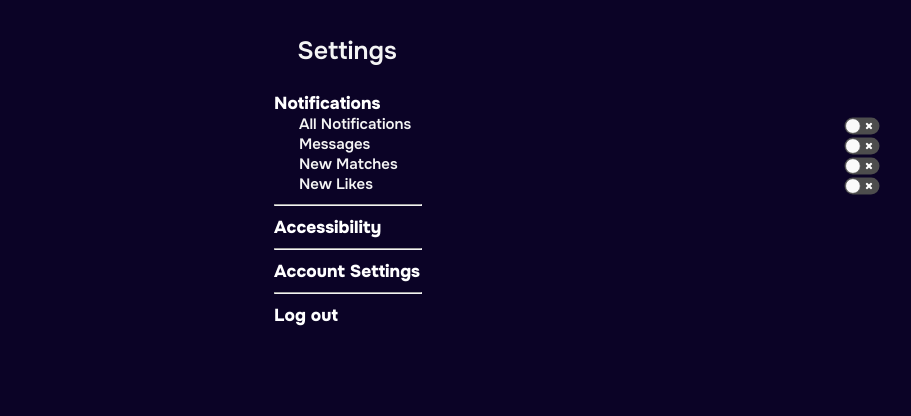
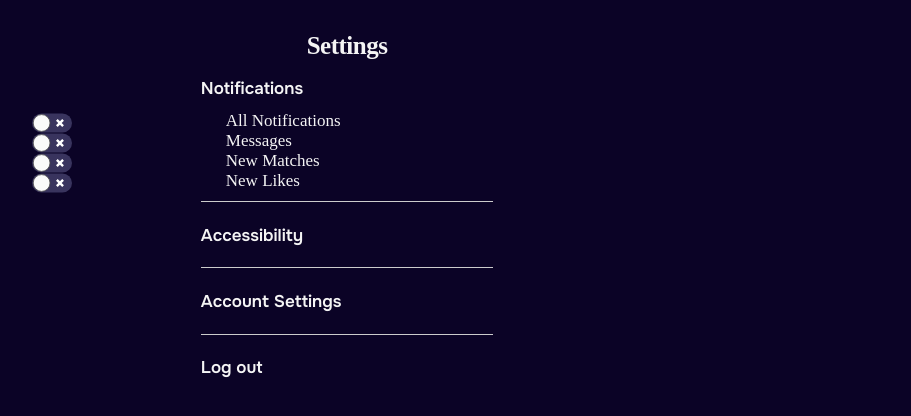
Before and after one commit to Murrmaid4/friendly_fire_app, a React (Create React App) app in the folder friendlyfire/: page / in a window 1280 px wide. Both pictures are taken after a click on the element "Notifications". Shown: the top 416 px of the page, without its empty margins (293-1204 px from the left). Built offline with nearby package versions, Linux system fonts and the light colour scheme.

Commit message:
Settings Page updated
added new styling and tweaks

```diff
--- a/friendlyfire/src/Pages/Settings/Settings.css
+++ b/friendlyfire/src/Pages/Settings/Settings.css
@@ -1,36 +1,78 @@
 
 .menu-header {
-    color: white;
-    font-family: OnestExtraBold;
-    font-size: 13pt;
-    text-align: left;
+  color: var(--Wild-Sand, #F4F4F4);
+  font-family: OnestSemibold;
+  font-size: 17px;
+  font-style: normal;
+  font-weight: 400;
+  line-height: 14px; /* 82.353% */
+  padding-bottom: 5%;
+  padding-top: 5%;
+
   }
-  body{
+  /*body{
     text-align: center;
     color: var(--white);
     font-family: OnestSemibold;
     font-size: 25px;
-  }
+  }*/
   .menu-items {
     margin-left: 25px;
-    font-size: 15px;
-    color: var(--white);
-    font-family: OnestSemiBold;
-    text-align: left;
+    color: var(--Wild-Sand, #F4F4F4);
+    font-family: Onest;
+    font-size: 17px;
+    font-style: normal;
+    font-weight: 400;
+    padding-right: 5%;
   }
 
   .menu-items p  {
-    font-size: 10px;
-    margin-top: 0;
-    text-align: left;
+    color: rgba(255, 255, 255, 0.50);
+    font-family: Onest;
+    font-size: 13px;
+    font-style: normal;
+    font-weight: 400;
+    line-height: 130%; /* 19.5px */
 
+  }
+  .settings-header{
+    padding-top: 10%;
+    color: var(--white);
+  text-align: center;
+  font-family: Onest;
+  font-size: 25px;
+  font-style: normal;
+  font-weight: 600;
+  line-height: 14px; /* 56% */
+  letter-spacing: -0.5px;
+  padding-bottom: 5%;
   }
 
 
+  .section-divider {
+    border-top: 1px solid #ccc;
+    margin: 10px 0;
+    color: #2C2849;
+    padding: 1px 0;
+  }
+
+
+ /* hr {
+    border-width: 0.2px;
+    border-color: var(--white);
+    margin: 20px auto;
+    width: 45%;
+    position: absolute;
+    right: 25%;
+
+  }*/
+
+
+/* React toggle css */
   .react-toggle {
     touch-action: pan-x;
-    right: 100px;
-    transform: scale(0.7);
+    left: 320px;
+    transform: scale(0.8);
     display: inline-block;
     position:fixed;
     cursor: pointer;
@@ -45,7 +87,7 @@
     -ms-user-select: none;
     user-select: none;
 
-    -webkit-tap-highlight-color: rgba(0,0,0,0);
+    -webkit-tap-highlight-color: rgba(179, 43, 43, 0);
     -webkit-tap-highlight-color: transparent;
   }
 
@@ -72,7 +114,7 @@
     height: 24px;
     padding: 0;
     border-radius: 30px;
-    background-color: #4D4D4D;
+    background-color: #39345e;;
     -webkit-transition: all 0.2s ease;
     -moz-transition: all 0.2s ease;
     transition: all 0.2s ease;
@@ -83,11 +125,11 @@
   }
 
   .react-toggle--checked .react-toggle-track {
-    background-color: #19AB27;
+    background-color:  var(--darBlue);
   }
 
   .react-toggle--checked:hover:not(.react-toggle--disabled) .react-toggle-track {
-    background-color: #128D15;
+    background-color: var(--darBlue);
   }
 
   .react-toggle-track-check {
@@ -155,26 +197,17 @@
 
   .react-toggle--checked .react-toggle-thumb {
     left: 27px;
-    border-color: #19AB27;
+    border-color: var(--darBlue);
   }
 
   .react-toggle--focus .react-toggle-thumb {
-    -webkit-box-shadow: 0px 0px 3px 2px #0099E0;
-    -moz-box-shadow: 0px 0px 3px 2px #0099E0;
-    box-shadow: 0px 0px 2px 3px #0099E0;
+    -webkit-box-shadow: 0px 0px 3px 2px var(--darBlue);
+    -moz-box-shadow: 0px 0px 3px 2px var(--darBlue);
+    box-shadow: 0px 0px 2px 3px var(--darBlue);
   }
 
   .react-toggle:active:not(.react-toggle--disabled) .react-toggle-thumb {
-    -webkit-box-shadow: 0px 0px 5px 5px #0099E0;
-    -moz-box-shadow: 0px 0px 5px 5px #0099E0;
-    box-shadow: 0px 0px 5px 5px #0099E0;
+    -webkit-box-shadow: 0px 0px 5px 5px var(--darBlue);
+    -moz-box-shadow: 0px 0px 5px 5px var(--darBlue);
+    box-shadow: 0px 0px 5px 5px var(--darBlue);
   }
-
-  hr {
-    border-width: 0.2px;
-    border-color: var(--white);
-    margin: 10px auto;
-    width: 100%;
-    position: static;
-
-  }
--- a/friendlyfire/src/Pages/Settings/Settings.js
+++ b/friendlyfire/src/Pages/Settings/Settings.js
@@ -2,12 +2,16 @@
 // will need to look into toggle buttons for react for this, settings will be attached to states in backend phase
 // search input can be added (but can hide if we don't get functioning in back end dev phase)
 import React, { useState } from 'react';
-import "./Settings.css";
 import Toggle from 'react-toggle';
+import './Settings.css';
+
 const Settings = () => {
   const [notificationsExpanded, setNotificationsExpanded] = useState(false);
   const [accessExpanded, setAccessExpanded] = useState(false);
   const [accSetExpanded, setAccSetExpanded] = useState(false);
+  //creating a search bar
+
+
   const toggleNotifications = () => {
     setNotificationsExpanded(!notificationsExpanded);
   };
@@ -19,116 +23,158 @@ const toggleAccess = () => {
   const toggleAccSet = () => {
     setAccSetExpanded(!accSetExpanded);
   };
-//Need to add a search input and toggle button
-//notifications
+
 
   return (
     <div>
-  <p>Settings</p>
+      <div className="settings-header">
+        Settings
+      </div>
+
+      {/* Notifications */}
       <div
         className="menu-header"
         onClick={toggleNotifications}
-    style={{ cursor: 'pointer' }}>
+        style={{ cursor: 'pointer' }}
+      >
         Notifications
       </div>
-    {notificationsExpanded && (
-      <div className="menu-items">
+      <div
+        className="menu-items"
+        style={{ maxHeight: notificationsExpanded ? '200px' : '0', overflow: 'hidden', transition: 'max-height 0.3s ease' }}
+      >
         <div>
       All Notifications
+            {/*Make toggle hidden*/}
 
+      {notificationsExpanded && (
       <Toggle
         defaultChecked={false}
-  value='no' />
+        value='no'
+      />
+      )}
     </div>
     <div>
       Messages
+      {notificationsExpanded && (
       <Toggle
         defaultChecked={false}
-  value='no' />
+        value='no'
+      />
+      )}
+    </div>
+    <div>
+      New Matches
+      {notificationsExpanded && (
+      <Toggle
+        defaultChecked={false}
+        value='no'
+      />
+      )}
+    </div>
+    <div>
+      New Likes
+      {notificationsExpanded && (
+      <Toggle
+        defaultChecked={false}
+        value='no'
+      />
+      )}
+    </div>
   </div>
 
+      <div className="section-divider"></div>
+
+      {/* Accessibility */}
+      <div
+        className="menu-header"
+        onClick={toggleAccess}
+        style={{ cursor: 'pointer' }}
+      >
+        Accessibility
+      </div>
+      <div
+        className="menu-items"
+        style={{ maxHeight: accessExpanded ? '200px' : '0', overflow: 'hidden', transition: 'max-height 0.3s ease' }}
+      >
         <div>
-  New Matches
+          Light Mode
+          {accessExpanded && (
       <Toggle
         defaultChecked={false}
-  value='no' />
+        value='no'
+      />
+      )}
+    </div>
+    <div>
+          Automatically Play Video
+          {accessExpanded && (
+      <Toggle
+        defaultChecked={false}
+        value='no'
+      />
+      )}
+      <div>
+          Sync Contrast Settings
+          {accessExpanded && (
+      <Toggle
+        defaultChecked={false}
+        value='no'
+      />
+      )}
+    </div>
+    <div>
+          Reduce Animations
+          {accessExpanded && (
+      <Toggle
+        defaultChecked={false}
+        value='no'
+      />
+      )}
+    </div>
+    </div>
       </div>
 
+      <div className="section-divider"></div>
+
+      {/* Account Settings */}
+      <div
+        className="menu-header"
+        onClick={toggleAccSet}
+        style={{ cursor: 'pointer' }}
+      >
+        Account Settings
+      </div>
+      <div
+        className="menu-items"
+        style={{ maxHeight: accSetExpanded ? '200px' : '0', overflow: 'hidden', transition: 'max-height 0.3s ease' }}
+      >
         <div>
-  New Likes
+          Pause Account
+          {accSetExpanded && (
       <Toggle
         defaultChecked={false}
-  value='no' />
-  </div>
-      </div>
+        value='no'
+      />
       )}
-    <hr />
-
-    {/* Accessibility */}
-    <div className="menu-header"
-    onClick={toggleAccess}
-    style={{cursor: 'pointer' }}>
-     Accessibility
-    </div>
-    {accessExpanded && (
-      <div className="menu-items">
- <div>
-  Light Mode
-  <Toggle
-  defaultChecked={false}
-  value='no' />
-  </div>
-  <div>
-  Automatically Play Video  <Toggle
-  defaultChecked={false}
-  value='no' />
-  </div>
-
-  <div>
- Sync Contrast Settings  <Toggle
-  defaultChecked={false}
-  value='no' />
-  </div>
-
-  <div>
- Reduce Animations  <Toggle
-  defaultChecked={false}
-  value='no' />
-  </div>
-      </div>
-    )}
-
-<hr />
- {/* Account Settings */}
-    <div className="menu-header"
-    onClick={toggleAccSet}
-    style={{cursor: 'pointer' }}>
-     Account Settings
-    </div>
-    {accSetExpanded&& (
-      <div className="menu-items">
-         <div>
-         Pause Account
-         <Toggle
-            defaultChecked={false}
-            value='no' />
-         <p>Turning this on will pause your account from being  <br />
+          <p>Turning this on will pause your account from being <br />
             viewed by others.
-            You will not be able to match  <br /> with anyone new.
-            Existing matches will still be  <br />able to view your profile.  </p>
-
+            You will not be able to match <br /> with anyone new.
+            Existing matches will still be <br />able to view your profile.  </p>
         </div>
         <div>Change E-mail
         </div>
         <div>Change Password
          </div>
       </div>
-    )}
 
-    <hr />
+      <div className="section-divider"></div>
+
       {/* Log out */}
-    <div className="menu-header"
-    style={{cursor: 'pointer' }}>
+      <div
+        className="menu-header"
+        style={{ cursor: 'pointer' }}
+      >
         Log out
       </div>
     </div>
```
Lines whose indentation alone changed are shown as unchanged.
